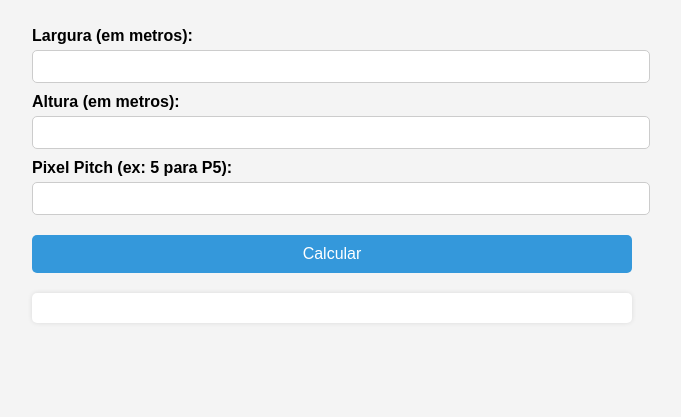
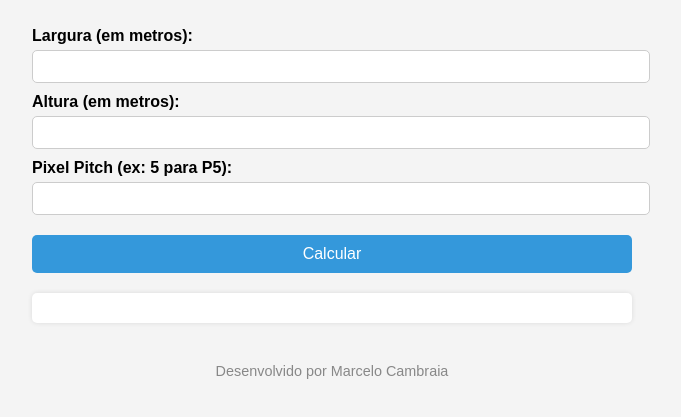
Before and after one commit to gestaodoled/calculadoraled, a plain HTML site: page index.html in a window 1280 px wide. Shown: the part 125-542 px from the top of the page, without its empty margins (308-989 px from the left). Drawn offline with Linux system fonts and the light colour scheme.

Commit message:
Update index.html

```diff
--- a/index.html
+++ b/index.html
@@ -63,6 +63,13 @@
       border-radius: 5px;
       box-shadow: 0 0 5px rgba(0,0,0,0.1);
     }
+
+    footer {
+      text-align: center;
+      margin-top: 40px;
+      font-size: 0.9em;
+      color: #888;
+    }
   </style>
 </head>
 <body>
@@ -81,6 +88,10 @@
   <button onclick="calcular()">Calcular</button>
 
   <div class="resultado" id="resultado"></div>
+
+  <footer>
+    Desenvolvido por Marcelo Cambraia
+  </footer>
 
   <script>
     function calcular() {
```
